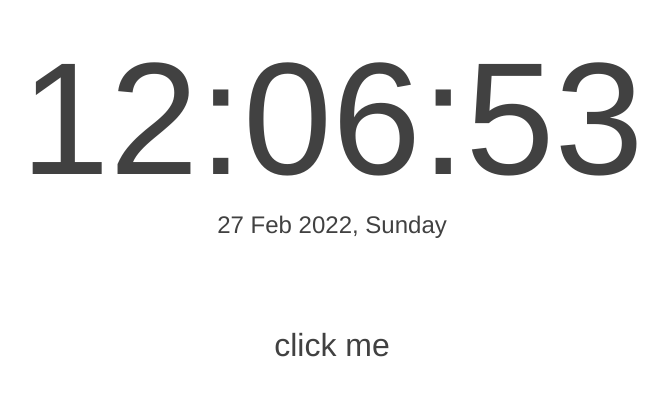
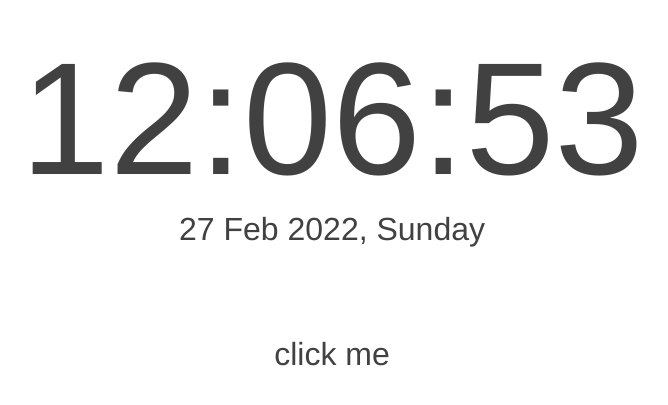
Before and after one commit to PeeachPie/time, a plain HTML site: page index.html in a window 1280 px wide. Shown: the part 197-602 px from the top of the page, without its empty margins (308-976 px from the left). Drawn offline with Linux system fonts and the light colour scheme.

Commit message:
Update style.css

```diff
--- a/style.css
+++ b/style.css
@@ -28,7 +28,7 @@ html, body {
 }
 
 .day {
-    font-size: 3vmin;
+    font-size: 4vmin;
 }
 
 .button {
```
